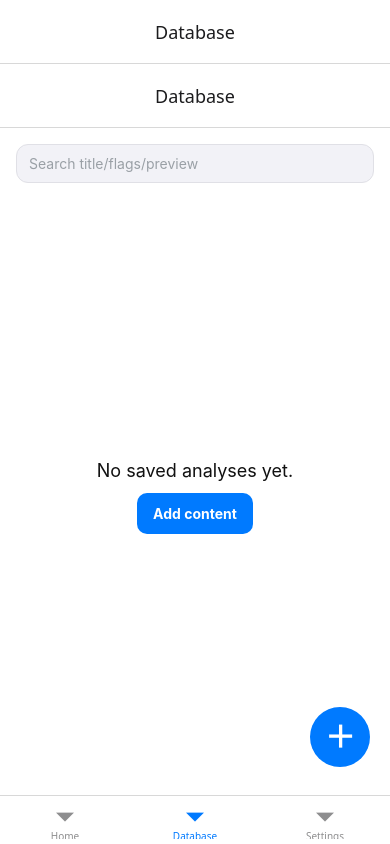
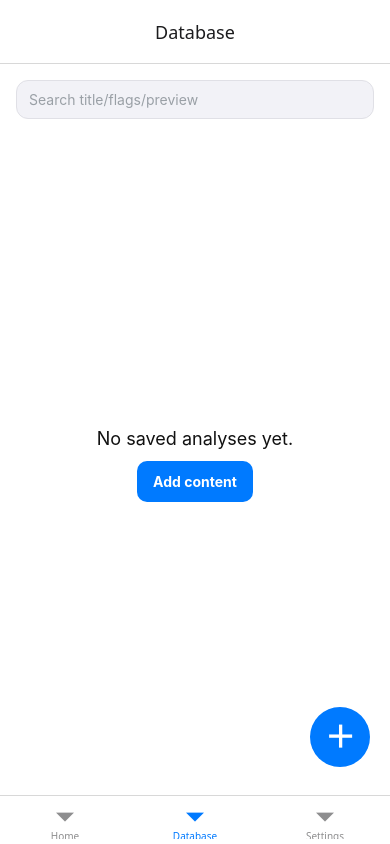
Before and after one commit to Cyamos2/job-scam-detector, a React Native app: screen /DatabaseTab in a window 390 px wide. Built offline with nearby package versions, Linux system fonts and the light colour scheme.

Commit message:
fixed navigation

```diff
--- a/src/navigation/DatabaseStack.tsx
+++ b/src/navigation/DatabaseStack.tsx
@@ -1,3 +1,4 @@
+// src/navigation/DatabaseStack.tsx
 import React from "react";
 import { createNativeStackNavigator } from "@react-navigation/native-stack";
 import DatabaseScreen from "../screens/DatabaseScreen";
@@ -10,7 +11,7 @@ export type DatabaseStackParamList = {
 
 const Stack = createNativeStackNavigator<DatabaseStackParamList>();
 
-export default function DatabaseStack(): React.ReactElement {
+export default function DatabaseStack() {
   return (
     <Stack.Navigator screenOptions={{ headerTitleAlign: "center" }}>
       <Stack.Screen name="DatabaseMain" component={DatabaseScreen} options={{ title: "Database" }} />
--- a/src/navigation/HomeStack.tsx
+++ b/src/navigation/HomeStack.tsx
@@ -1,3 +1,4 @@
+// src/navigation/HomeStack.tsx
 import React from "react";
 import { createNativeStackNavigator } from "@react-navigation/native-stack";
 import HomeScreen from "../screens/HomeScreen";
@@ -10,7 +11,7 @@ export type HomeStackParamList = {
 
 const Stack = createNativeStackNavigator<HomeStackParamList>();
 
-export default function HomeStack(): React.ReactElement {
+export default function HomeStack() {
   return (
     <Stack.Navigator screenOptions={{ headerTitleAlign: "center" }}>
       <Stack.Screen name="HomeMain" component={HomeScreen} options={{ title: "Home" }} />
--- a/src/navigation/RootNavigator.tsx
+++ b/src/navigation/RootNavigator.tsx
@@ -1,8 +1,9 @@
+// src/navigation/RootNavigator.tsx
 import React from "react";
 import { createBottomTabNavigator } from "@react-navigation/bottom-tabs";
 import HomeStack from "./HomeStack";
 import DatabaseStack from "./DatabaseStack";
-import SettingsScreen from "../screens/SettingsScreen";
+import SettingsStack from "./SettingsStack";
 
 export type TabsParamList = {
   HomeTab: undefined;
@@ -12,12 +13,12 @@ export type TabsParamList = {
 
 const Tab = createBottomTabNavigator<TabsParamList>();
 
-export default function RootNavigator(): React.ReactElement {
+export default function RootNavigator() {
   return (
-    <Tab.Navigator screenOptions={{ headerTitleAlign: "center" }}>
+    <Tab.Navigator screenOptions={{ headerShown: false }}>
       <Tab.Screen name="HomeTab" component={HomeStack} options={{ title: "Home" }} />
       <Tab.Screen name="DatabaseTab" component={DatabaseStack} options={{ title: "Database" }} />
-      <Tab.Screen name="SettingsTab" component={SettingsScreen} options={{ title: "Settings" }} />
+      <Tab.Screen name="SettingsTab" component={SettingsStack} options={{ title: "Settings" }} />
     </Tab.Navigator>
   );
 }
--- /dev/null
+++ b/src/navigation/SettingsStack.tsx
@@ -0,0 +1,16 @@
+// src/navigation/SettingsStack.tsx
+import React from "react";
+import { createNativeStackNavigator } from "@react-navigation/native-stack";
+import SettingsScreen from "../screens/SettingsScreen";
+
+export type SettingsStackParamList = { SettingsMain: undefined };
+
+const Stack = createNativeStackNavigator<SettingsStackParamList>();
+
+export default function SettingsStack() {
+  return (
+    <Stack.Navigator screenOptions={{ headerTitleAlign: "center" }}>
+      <Stack.Screen name="SettingsMain" component={SettingsScreen} options={{ title: "Settings" }} />
+    </Stack.Navigator>
+  );
+}
```
